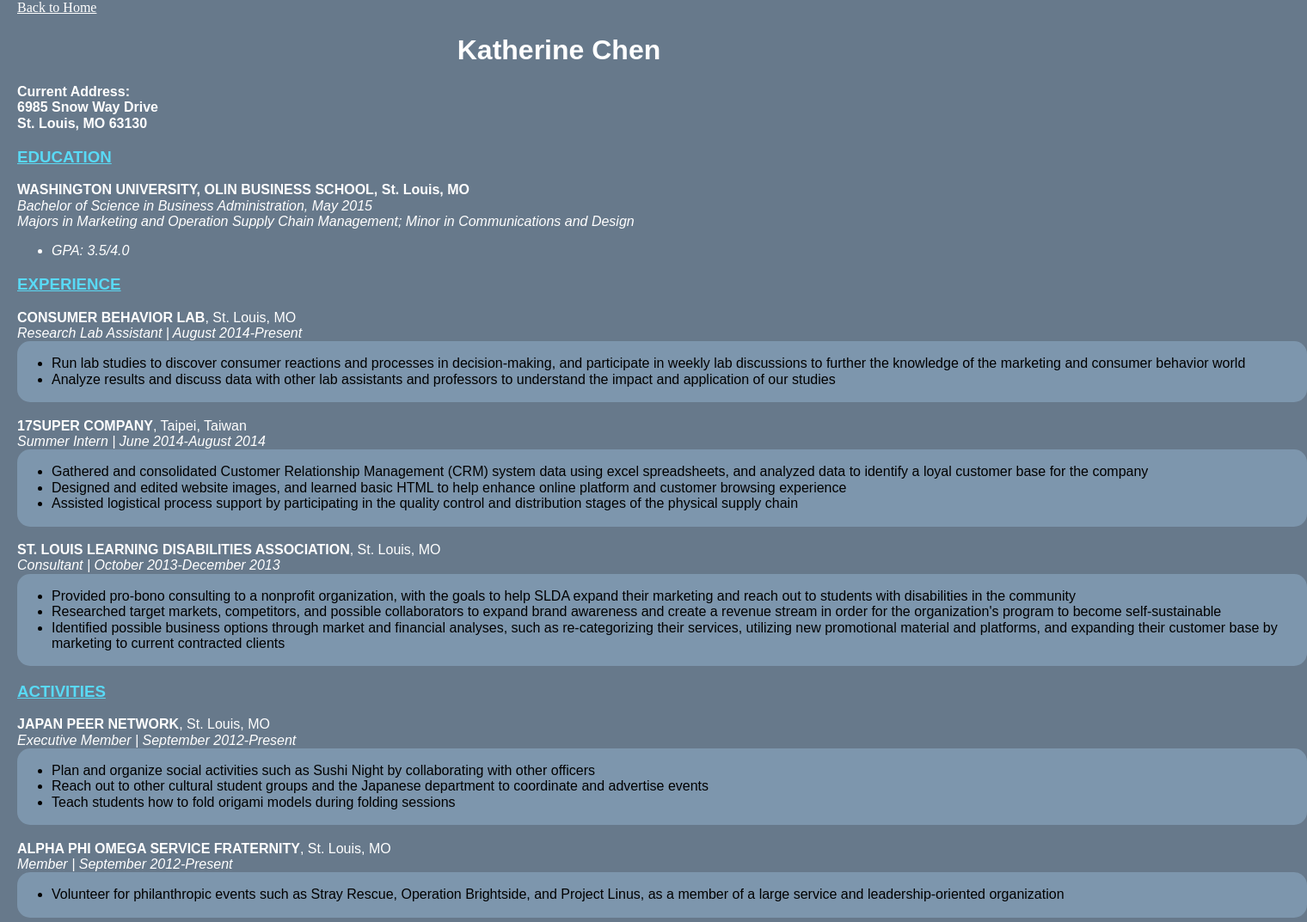
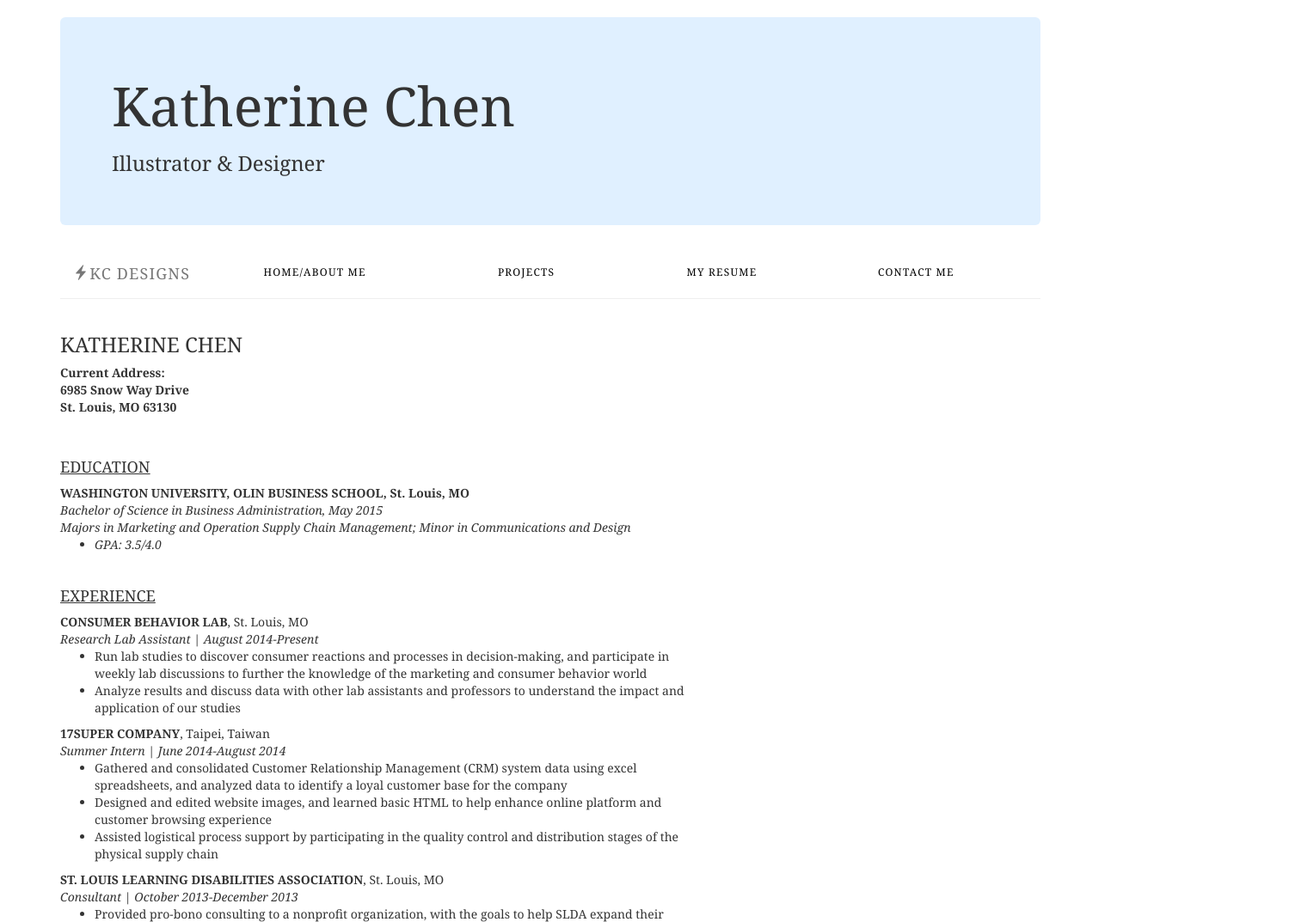
Before and after one commit to katherinec/projectone_portfolio, a plain HTML site: page resume.html in a window 1280 px wide. Shown: the top 1073 px of the page at 86% size, 1520 px wide, since content can reach past the window. Drawn offline with nearby package versions, Linux system fonts and the light colour scheme.

Commit message:
project styling

```diff
--- a/css/custom.css
+++ b/css/custom.css
@@ -9,3 +9,27 @@
 	margin-left: auto;
 	margin-right: auto;
 }
+
+.jumbotron {
+	background-color: #E0F0FF;
+}
+
+/* NAV BAR CSS */
+.navbar {
+	border:0;
+    text-transform: uppercase;
+    line-height: 30px;
+    font-size: 12px;
+    letter-spacing: .1em;
+    margin-bottom: -15px;
+}
+.masthead
+	a{
+		color: black;
+	}
+	a:hover{
+		color: turquoise;
+	}
+.navbar-default {
+	background-color: transparent;
+}
--- a/css/resume.css
+++ b/css/resume.css
@@ -1,29 +1,11 @@
-body{
-	background-color: #67798B;
-	margin-left: 20px;
-}
-.resume{
-	color: white;
-	font-family: arial;
-}
-h1{
-	text-align: center;
-}
-h3{
-	color: #59D9F5;
-	text-decoration: underline;
+/*Use this for resume css for portfolio*/
+
+.resume h4{
+		text-decoration: underline;
 }
 .school{
 	font-style: italic;
 }
-.description{
-	background-color: #7D96AD;
-	color: black;
-	padding-top: 1px;
-	padding-bottom: 1px;
-	border-radius: 15px;
-	width: 1500px;
-}
 .position{
 	font-style: italic;
 }
--- a/resume.html
+++ b/resume.html
@@ -1,40 +1,78 @@
 <!DOCTYPE html>
-<!--[if lt IE 7]>      <html class="no-js lt-ie9 lt-ie8 lt-ie7"> <![endif]-->
-<!--[if IE 7]>         <html class="no-js lt-ie9 lt-ie8"> <![endif]-->
-<!--[if IE 8]>         <html class="no-js lt-ie9"> <![endif]-->
-<!--[if gt IE 8]><!--> <html class="no-js"> <!--<![endif]-->
+<html lang="en">
   <head>
     <meta charset="utf-8">
     <meta http-equiv="X-UA-Compatible" content="IE=edge">
-        <title></title>
-        <meta name="description" content="">
     <meta name="viewport" content="width=device-width, initial-scale=1">
+    <title>Katherine's Resume</title>
 
-        <!-- Place favicon.ico and apple-touch-icon.png in the root directory -->
+    <!-- Bootstrap -->
+    <link href="css/bootstrap.min.css" rel="stylesheet">
+    <link href="css/custom.css" rel="stylesheet">
+    <link href="css/resume.css" rel="stylesheet">
 
-        <link rel="stylesheet" href="css/normalize.css">
-        <link rel="stylesheet" href="css/main.css">
-        <!-- ACTIVATE IF YOU WANT CUSTOM CSS TO AFFECT THIS PAGE <link rel="stylesheet" href="css/custom.css"> -->
-		<link rel="stylesheet" href="css/resume.css">
-        <script src="js/vendor/modernizr-2.6.2.min.js"></script>
+    <!-- HTML5 Shim and Respond.js IE8 support of HTML5 elements and media queries -->
+    <!-- WARNING: Respond.js doesn't work if you view the page via file:// -->
+    <!--[if lt IE 9]>
+      <script src="https://oss.maxcdn.com/html5shiv/3.7.2/html5shiv.min.js"></script>
+      <script src="https://oss.maxcdn.com/respond/1.4.2/respond.min.js"></script>
+    <![endif]-->
   </head>
   <body>
 
 
 
 
+  <div class="container">
 
-	<div class="home">
-		<a href="index.html" style="color:white">Back to Home</a>
+
+<!-- Jumbotron -->
+  <div class="jumbotron">
+    <h1>Katherine Chen</h1>
+    <h3>Illustrator & Designer</h3>
   </div>
 
 
 
+<!-- navigation bar -->
+  <nav class="navbar navbar-default" role="navigation">
+  <div class="container-fluid">
+
+  <!-- Brand and toggle get grouped for better mobile display -->
+    <div class="navbar-header">
+      <button type="button" class="navbar-toggle collapsed" data-toggle="collapse" data-target="#bs-example-navbar-collapse-1">
+        <span class="sr-only">Toggle navigation</span>
+        <span class="icon-bar"></span>
+        <span class="icon-bar"></span>
+        <span class="icon-bar"></span>
+      </button>
+      <a class="navbar-brand" href="#"><span class="glyphicon glyphicon-flash"></span>KC Designs</a>
+    </div>
+
+    <!-- Collect the nav links, forms, and other content for toggling -->
+    <div class="collapse navbar-collapse" id="bs-example-navbar-collapse-1">
+
+  <div class="masthead">
+    <ul class="nav nav-justified">
+      <li><a href="index.html">Home/About Me</a></li>
+      <li><a href="work.html">Projects</a></li>
+      <li class="active"><a href="resume.html">My Resume</a></li>
+      <li><a href="contact.html">Contact Me</a></li>
+    </ul>
+  </div><!-- /masthead -->
+  </div><!-- /.container-fluid -->
+  </nav>
 
 
-	<!-- original background color ##B6D8F9 -->
+<hr>
+
+
+<!-- RESUME -->
+<div class="row">
+<div class="col-md-8">
+
 <section class="resume">
-	<h1>Katherine Chen</h1>
+  <h3>KATHERINE CHEN</h3>
 
   <section class="address">
   <strong>Current Address:
@@ -42,8 +80,10 @@
   <br>St. Louis, MO 63130
   </strong></section>
 
+  <br><br>
+
   <section class="education">
-	<h3>EDUCATION</h3>
+  <h4>EDUCATION</h4>
   <strong>WASHINGTON UNIVERSITY, OLIN BUSINESS SCHOOL, St. Louis, MO</strong>
   <div class="school">Bachelor of Science in Business Administration, May 2015
   <br>Majors in Marketing and Operation Supply Chain Management; Minor in Communications and Design
@@ -53,8 +93,10 @@
   </div>
   </section>
 
+  <br>
+
   <section class="experience">
-	<h3>EXPERIENCE</h3>
+  <h4>EXPERIENCE</h4>
 
   <strong>CONSUMER BEHAVIOR LAB</strong>, St. Louis, MO
   <div class="position">Research Lab Assistant | August 2014-Present</div>
@@ -63,7 +105,6 @@
     <li>Analyze results and discuss data with other lab assistants and professors to understand the impact and application of our studies</li>
   </ul></div>
 
-	<br>
   <strong>17SUPER COMPANY</strong>, Taipei, Taiwan
   <div class="position">Summer Intern | June 2014-August 2014</div>
   <div class="description"><ul>
@@ -72,7 +113,6 @@
     <li>Assisted logistical process support by participating in the quality control and distribution stages of the physical supply chain</li>
   </ul></div>
 
-	<br>
   <strong>ST. LOUIS LEARNING DISABILITIES ASSOCIATION</strong>, St. Louis, MO
   <div class="position">Consultant | October 2013-December 2013</div>
   <div class="description"><ul>
@@ -82,8 +122,10 @@
   </ul></div>
   </section>
 
+  <br>
+
   <section class="activities">
-	<h3>ACTIVITIES</h3>
+  <h4>ACTIVITIES</h4>
 
   <strong>JAPAN PEER NETWORK</strong>, St. Louis, MO
   <div class="position">Executive Member | September 2012-Present</div>
@@ -93,7 +135,6 @@
     <li>Teach students how to fold origami models during folding sessions</li>
   </ul></div>
 
-	<br>
   <strong>ALPHA PHI OMEGA SERVICE FRATERNITY</strong>, St. Louis, MO
   <div class="position">Member | September 2012-Present</div>
   <div class="description"><ul>
@@ -101,20 +142,37 @@
   </ul></div>
   </section>
 
+  <br>
+
   <section class="skills">
-	<h3>SKILLS</h3>
+  <h4>SKILLS</h4>
   <div class="description"><ul>
     <li>Computer Skills: Microsoft Word, Microsoft Powerpoint, Microsoft Excel, Adobe Photoshop, Adobe Illustrator, Adobe InDesign</li>
     <li>Language Skills: Proficient in English and conversational Mandarin Chinese</li>
   </ul></div>
   </section>
-</section>
+</section> <!-- close tag for resume section -->
 
-        <!-- JavaScripts -->
+</div></div> <!-- close tag for div rows/column container -->
 
-        <script src="//ajax.googleapis.com/ajax/libs/jquery/1.10.2/jquery.min.js"></script>
-        <script>window.jQuery || document.write('<script src="js/vendor/jquery-1.10.2.min.js"><\/script>')</script>
-        <script src="js/plugins.js"></script>
-        <script src="js/main.js"></script>
+<br>
+<a href="#">Back to top</a>
+  <hr>
+      <p>© Katherine Chen 2014</p>
+
+  </div> <!-- end div for container -->
+
+
+
+
+
+
+
+
+
+    <!-- jQuery (necessary for Bootstrap's JavaScript plugins) -->
+    <script src="https://ajax.googleapis.com/ajax/libs/jquery/1.11.1/jquery.min.js"></script>
+    <!-- Include all compiled plugins (below), or include individual files as needed -->
+    <script src="js/bootstrap.min.js"></script>
   </body>
 </html>
```
Also changed, not shown: contact.html (+6 -6 lines), index.html (+5 -5 lines), work.html (+7 -2 lines). Lines whose indentation alone changed are shown as unchanged.
